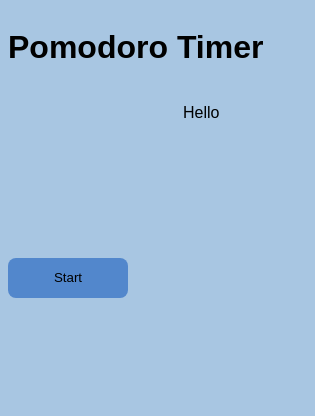
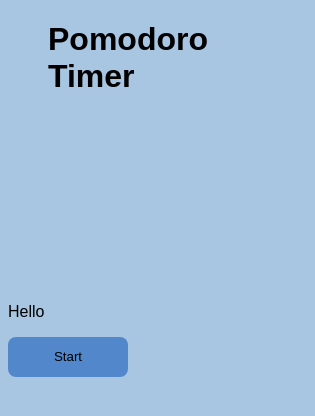
Before and after one commit to Mena-GX/pomodoro-timer, an Electron app: page src/index.html in a window 315 px wide. Drawn offline with Linux system fonts and the light colour scheme.

Commit message:
trying to center things

```diff
--- a/src/index.css
+++ b/src/index.css
@@ -3,9 +3,14 @@ body {
 
   font-family: fantasy;
 
-  display: flex;
+  flex-wrap: wrap;
 
-  flex-wrap: wrap;
+  justify-content: center;
+}
+
+h1{
+  padding-left: 40px;
+  padding-right: 25px;
 }
 
 #tomato{
```
